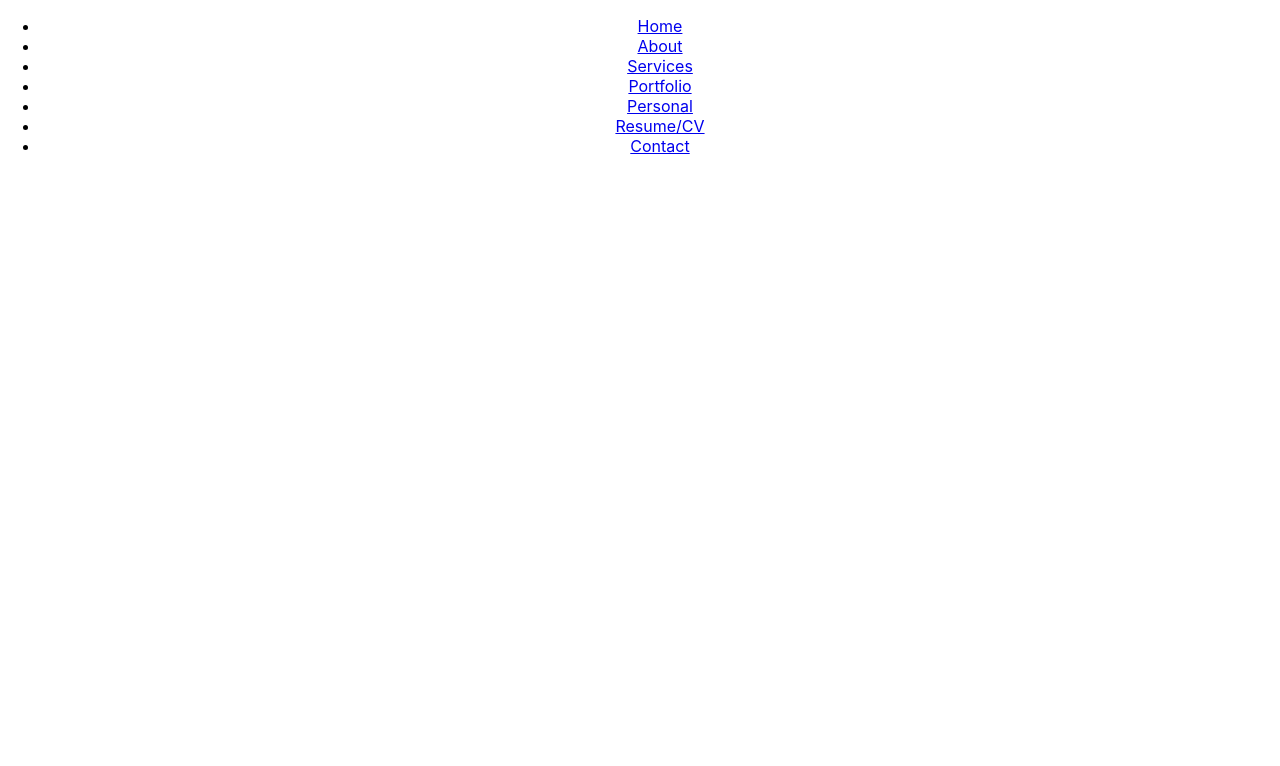
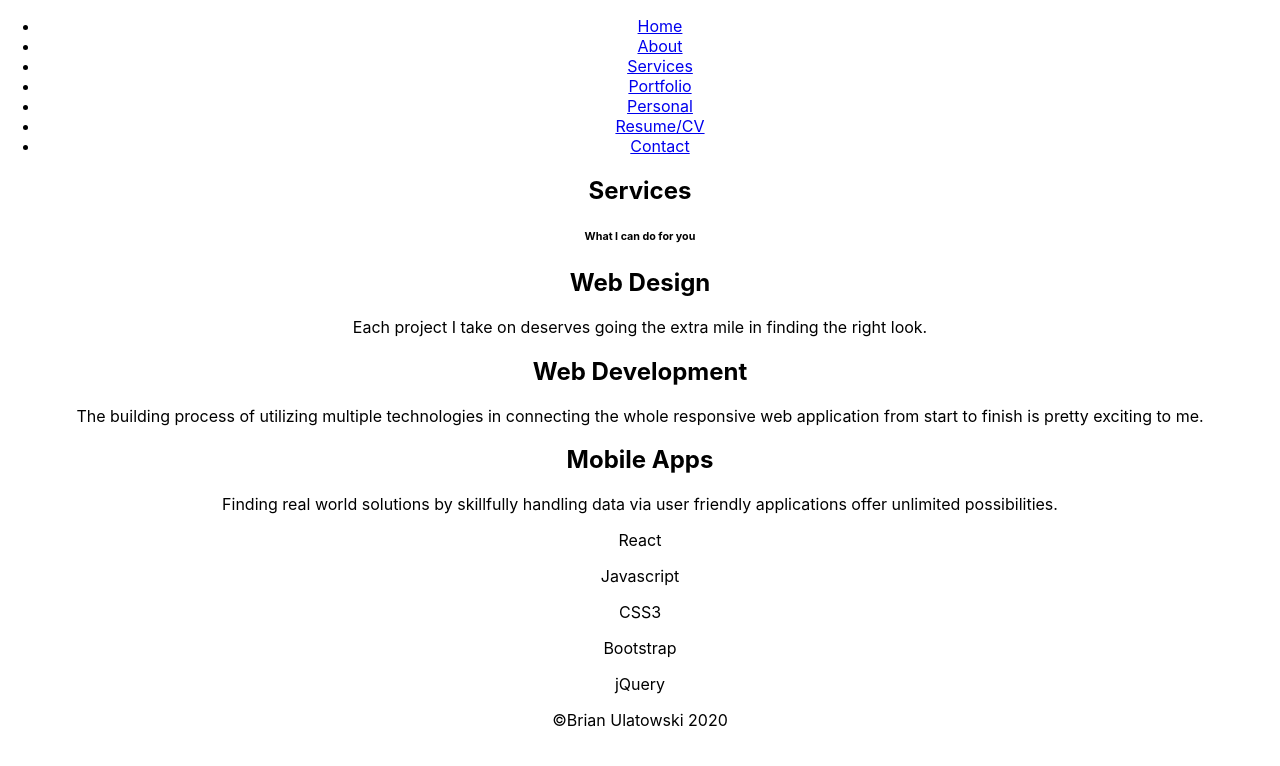
Before and after one commit to blu19/myReactPortfolio, a React (Create React App) app: page /services in a window 1280 px wide. Shown: the top 766 px of the page. Built offline with nearby package versions, Linux system fonts and the light colour scheme.

Commit message:
sort original portfolio html code into different components

```diff
--- a/src/App.js
+++ b/src/App.js
@@ -2,10 +2,13 @@ import React from 'react';
 import { BrowserRouter as Router, Switch, Route } from 'react-router-dom';
 import Home from './components/Home';
 import About from './components/About';
+import Services from './components/Services';
 import Navbar from './components/Nav';
 import Portfolio from './components/Portfolio';
-import Resume from './components/ResumeCV';
+import Personal from './components/Personal';
+import ResumeCV from './components/ResumeCV';
 import Contact from './components/Contact';
+import Footer from './components/Footer';
 import './styles.css';
 
 function App() {
@@ -16,10 +19,14 @@ function App() {
           <Switch>
             <Route exact path='/' component={Home} />
             <Route exact path='/about' component={About} />
+            <Route exact path='/services' component={Services} />
             <Route exact path='/portfolio' component={Portfolio} />
-          <Route exact path='/resume' component={Resume} />
+            <Route exact path='/personal' component={Personal} />
+            <Route exact path='/resume' component={ResumeCV} />
             <Route exact path='/contact' component={Contact} />
+            <Route exact path='/footer' component={Footer} />
           </Switch>
+          <Footer />
         </div>
       </Router>
     );
--- /dev/null
+++ b/src/components/Personal.js
@@ -0,0 +1,48 @@
+import React from 'react';
+
+function Personal() {
+    return (
+        <div>
+            <section className='personal' id='personal'>
+                <div className='container'>
+                    <div className='section-heading'>
+                    <h1>Personal</h1>
+                    <h6>Who is the person behind the keyboard?</h6>
+                    <img style={{ marginTop: '1rem' }} width='300px' src alt='' />
+                    </div>
+                    <div className='bio'>
+                    <p>
+                        I look forward to meeting you if I haven’t already! My goal is
+                        to find solutions that improve my life and those of others. I’ve
+                        spent 14 years as a successful Mathematics educator, supporting
+                        students’ learning, growth, and development as problem solvers.
+                        I am a person who cares deeply about others, dedicated to the
+                        task at hand, and believe that there is a solution, even when
+                        there doesn't seem to be, we just haven't found it yet.
+                        <br />
+                        <br />
+                        In addition to my interest in tech, I have a strong passion for
+                        exploring the world by going to places that speak other
+                        languages and have different cultures than here. I live an
+                        active lifestyle, have a thirst for understanding how stuff
+                        works, and play well with others.
+                    </p>
+                    <br />
+                    <p></p> <br />
+                    <ul>
+                        <li>Completed LA Marathon</li>
+                        <li>Lived in Cambodia, Vietnam, Costa Rica</li>
+                        <li>Traveled to over 25 countries</li>
+                        <li>Budget traveler, love Finding travel deals</li>
+                        <li>Fear of heights</li>
+                        <li>Picky Eater</li>
+                        <li>Conversational in Vietnamese and Spanish</li>
+                    </ul>
+                    </div>
+                </div>
+            </section>
+        </div>
+    );
+}
+
+export default Personal;
--- a/src/components/ResumeCV.js
+++ b/src/components/ResumeCV.js
@@ -1,11 +1,11 @@
 import React from 'react';
 
-const Input = ({ id, label, onChange, onBlur, value, error, type }) => (
-    <div>
-        <p>{ label }</p>
-        <input id = { id } value = { value } onChange = { onChange } onBlur = { onBlur }type = { type ? type : 'text'} />
-        <p style = {{ color: 'red'}}>{error}</p>
-    </div>
-)
+function ResumeCV() {
+    return (
+        <a href='assets/misc/BrianUlatowski2020.pdf' className='nav-links'>
+            Resume/CV
+        </a>
+    );
+}
 
-export default Input;
+export default ResumeCV;
--- a/src/components/Services.js
+++ b/src/components/Services.js
@@ -0,0 +1,83 @@
+import React from 'react';
+
+function Services() {
+    return (
+        <div>
+            <section className='services' id='services'>
+                <div className='container'>
+                    <div className='section-heading'>
+                    <h1>Services</h1>
+                    <h6>What I can do for you</h6>
+                    </div>
+                    <div className='my-skills'>
+                    <div className='skill' data-aos='fade-in' data-aos-delay={100}>
+                        <div className='icon-container'>
+                        <i className='fas fa-pencil-ruler' />
+                        </div>
+                        <h1>Web Design</h1>
+                        <p>
+                        Each project I take on deserves going the extra mile in
+                        finding the right look.
+                        </p>
+                    </div>
+                    <div className='skill' data-aos='fade-in' data-aos-delay={200}>
+                        <div className='icon-container'>
+                        <i className='fas fa-laptop-code' />
+                        </div>
+                        <h1>Web Development</h1>
+                        <p>
+                        The building process of utilizing multiple technologies in
+                        connecting the whole responsive web application from start to
+                        finish is pretty exciting to me.
+                        </p>
+                    </div>
+                    <div className='skill' data-aos='fade-in' data-aos-delay={300}>
+                        <div className='icon-container'>
+                        <i className='fas fa-paint-brush' />
+                        </div>
+                        <h1>Mobile Apps </h1>
+                        <p>
+                        Finding real world solutions by skillfully handling data via
+                        user friendly applications offer unlimited possibilities.
+                        </p>
+                    </div>
+                    </div>
+                    <div className='skillIcons'>
+                    <div className='skillIcon-box'>
+                        <i className='devicon-react-plain colored' />
+                        <span className='skillIcon-title'>
+                        <p>React</p>
+                        </span>
+                    </div>
+                    <div className='skillIcon-box'>
+                        <i className='devicon-javascript-plain colored' />
+                        <span className='skillIcon-title'>
+                        <p>Javascript</p>
+                        </span>
+                    </div>
+                    <div className='skillIcon-box'>
+                        <i className='devicon-css3-plain colored' />
+                        <span className='skillIcon-title'>
+                        <p>CSS3</p>
+                        </span>
+                    </div>
+                    <div className='skillIcon-box'>
+                        <i className='devicon-bootstrap-plain colored' />
+                        <span className='skillIcon-title'>
+                        <p>Bootstrap</p>
+                        </span>
+                    </div>
+                    <div className='skillIcon-box'>
+                        <i className='devicon-jquery-plain colored' />
+                        <span className='skillIcon-title'>
+                        <p>jQuery</p>
+                        </span>
+                    </div>
+                    </div>
+                </div>
+            </section>
+        </div>
+    );
+}
+
+export default Services;
```
Lines whose indentation alone changed are shown as unchanged.
